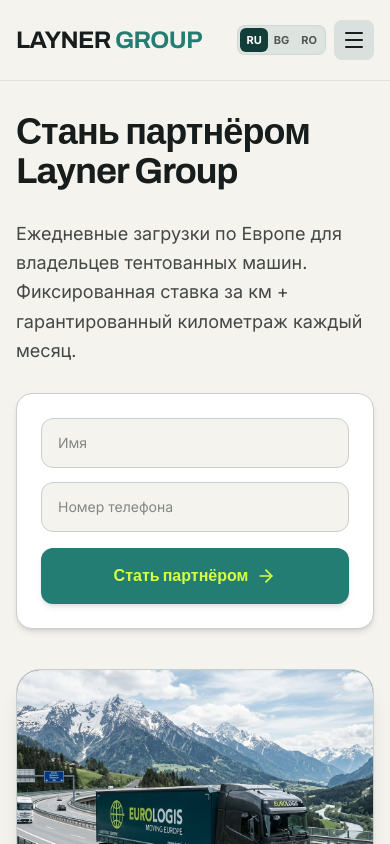
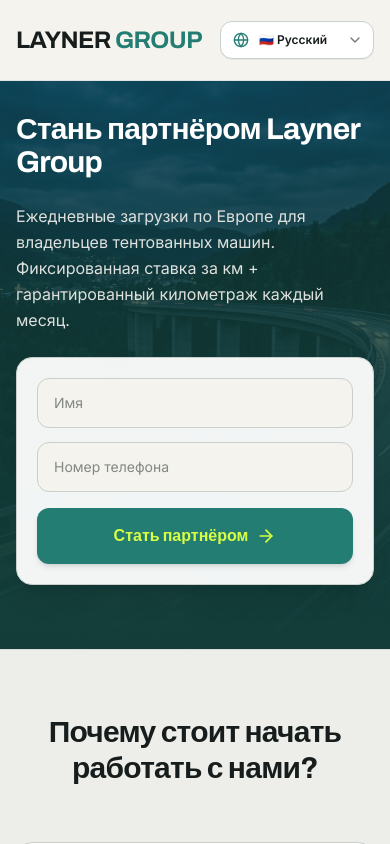
Before and after one commit to YuransiS/layner-group, a Next.js app: page / in a window 390 px wide. Shown: the top 844 px of the page. Built offline with nearby package versions, Linux system fonts and the light colour scheme; a web font is replaced by a local one.

Commit message:
feat(mobile): add 9:16 vertical hero background, replace language switcher with touch-friendly select dropdown, and remove hamburger menu

```diff
--- a/src/components/Header.tsx
+++ b/src/components/Header.tsx
@@ -1,27 +1,26 @@
 "use client";
 
-import React, { useState } from "react";
+import React from "react";
 import { useLanguage } from "@/context/LanguageContext";
 import { Language } from "@/data/translations";
-import { Menu, X, Globe } from "lucide-react";
+import { Globe, ChevronDown } from "lucide-react";
 
 export function Header() {
   const { lang, setLang, t } = useLanguage();
-  const [mobileMenuOpen, setMobileMenuOpen] = useState(false);
 
-  const languages: { code: Language; label: string; flag: string }[] = [
-    { code: "ru", label: "RU", flag: "🇷🇺" },
-    { code: "bg", label: "BG", flag: "🇧🇬" },
-    { code: "ro", label: "RO", flag: "🇷🇴" },
+  const languages: { code: Language; label: string; full: string }[] = [
+    { code: "ru", label: "RU", full: "🇷🇺 Русский" },
+    { code: "bg", label: "BG", full: "🇧🇬 Български" },
+    { code: "ro", label: "RO", full: "🇷🇴 Română" },
   ];
 
   return (
     <header className="sticky top-0 z-50 bg-[#F4F3EE]/95 backdrop-blur-md border-b border-[#C9CFCC]/40 transition-all">
       <div className="max-w-7xl mx-auto px-4 sm:px-6 lg:px-8">
         <div className="flex items-center justify-between h-20">
-          {/* Logo: только надпись Layner Group без иконки */}
+          {/* Logo text only */}
           <a href="#" className="flex items-center">
-            <span className="font-headline font-bold text-2xl tracking-tight text-[#161D1C]">
+            <span className="font-headline font-bold text-2xl sm:text-3xl tracking-tight text-[#161D1C]">
               LAYNER <span className="text-[#237D73]">GROUP</span>
             </span>
           </a>
@@ -60,118 +59,36 @@
             </a>
           </nav>
 
-          {/* Right Controls: Language Switcher & Quick CTA */}
-          <div className="hidden sm:flex items-center gap-4">
-            <div className="flex items-center bg-[#D9E0DD]/60 rounded-xl p-1 border border-[#C9CFCC]/60">
-              <Globe className="w-4 h-4 ml-2 mr-1 text-[#123D39]" />
-              {languages.map((l) => (
-                <button
-                  key={l.code}
-                  onClick={() => setLang(l.code)}
-                  className={`px-2.5 py-1 text-xs font-semibold rounded-lg transition-all flex items-center gap-1 cursor-pointer ${
-                    lang === l.code
-                      ? "bg-[#123D39] text-[#F4F3EE] shadow-xs"
-                      : "text-[#161D1C]/70 hover:text-[#161D1C] hover:bg-white/40"
-                  }`}
-                  aria-label={`Switch language to ${l.label}`}
-                >
-                  <span>{l.flag}</span>
-                  <span>{l.label}</span>
-                </button>
-              ))}
+          {/* Right Controls: Touch-Friendly Language Select & CTA */}
+          <div className="flex items-center gap-3">
+            {/* Выпадающий список языков с большим тач-таргетом */}
+            <div className="relative flex items-center bg-white border border-[#C9CFCC] rounded-xl shadow-2xs hover:border-[#237D73] transition-colors">
+              <Globe className="w-4 h-4 text-[#237D73] ml-3 pointer-events-none shrink-0" />
+              <select
+                value={lang}
+                onChange={(e) => setLang(e.target.value as Language)}
+                className="appearance-none bg-transparent pl-2.5 pr-8 py-2.5 sm:py-2 text-xs sm:text-sm font-semibold text-[#161D1C] focus:outline-none cursor-pointer"
+                aria-label="Select language"
+              >
+                {languages.map((l) => (
+                  <option key={l.code} value={l.code} className="py-2 text-sm">
+                    {l.full}
+                  </option>
+                ))}
+              </select>
+              <ChevronDown className="w-4 h-4 text-[#161D1C]/60 absolute right-2.5 pointer-events-none" />
             </div>
 
+            {/* Desktop Quick CTA */}
             <a
               href="#apply"
-              className="inline-flex items-center gap-2 px-5 py-2.5 rounded-xl font-headline font-semibold text-sm bg-[#123D39] text-[#D9FF43] hover:bg-[#237D73] transition-all shadow-sm hover:shadow"
+              className="hidden sm:inline-flex items-center px-5 py-2.5 rounded-xl font-headline font-semibold text-sm bg-[#123D39] text-[#D9FF43] hover:bg-[#237D73] transition-all shadow-sm hover:shadow"
             >
               <span>{t.nav.ctaButton}</span>
             </a>
           </div>
-
-          {/* Mobile menu trigger */}
-          <div className="flex sm:hidden items-center gap-2">
-            <div className="flex items-center bg-[#D9E0DD]/80 rounded-lg p-0.5 border border-[#C9CFCC]/60">
-              {languages.map((l) => (
-                <button
-                  key={l.code}
-                  onClick={() => setLang(l.code)}
-                  className={`px-1.5 py-1 text-[11px] font-bold rounded-md ${
-                    lang === l.code
-                      ? "bg-[#123D39] text-white"
-                      : "text-[#161D1C]/70"
-                  }`}
-                >
-                  {l.label}
-                </button>
-              ))}
-            </div>
-
-            <button
-              onClick={() => setMobileMenuOpen(!mobileMenuOpen)}
-              className="p-2 rounded-lg bg-[#D9E0DD] text-[#161D1C] focus:outline-none"
-              aria-label="Toggle navigation menu"
-            >
-              {mobileMenuOpen ? (
-                <X className="w-6 h-6" />
-              ) : (
-                <Menu className="w-6 h-6" />
-              )}
-            </button>
-          </div>
         </div>
       </div>
-
-      {/* Mobile Drawer */}
-      {mobileMenuOpen && (
-        <div className="sm:hidden bg-[#F4F3EE] border-b border-[#C9CFCC] px-4 pt-3 pb-6 space-y-3">
-          <nav className="flex flex-col space-y-2.5 text-base font-medium text-[#161D1C]">
-            <a
-              href="#why-us"
-              onClick={() => setMobileMenuOpen(false)}
-              className="px-3 py-2 rounded-lg hover:bg-[#D9E0DD]"
-            >
-              {t.nav.whyUs}
-            </a>
-            <a
-              href="#about"
-              onClick={() => setMobileMenuOpen(false)}
-              className="px-3 py-2 rounded-lg hover:bg-[#D9E0DD]"
-            >
-              {t.nav.about}
-            </a>
-            <a
-              href="#target"
-              onClick={() => setMobileMenuOpen(false)}
-              className="px-3 py-2 rounded-lg hover:bg-[#D9E0DD]"
-            >
-              {t.nav.whoWeLookFor}
-            </a>
-            <a
-              href="#steps"
-              onClick={() => setMobileMenuOpen(false)}
-              className="px-3 py-2 rounded-lg hover:bg-[#D9E0DD]"
-            >
-              {t.nav.howToStart}
-            </a>
-            <a
-              href="#faq"
-              onClick={() => setMobileMenuOpen(false)}
-              className="px-3 py-2 rounded-lg hover:bg-[#D9E0DD]"
-            >
-              {t.nav.faq}
-            </a>
-          </nav>
-
-          <a
-            href="#apply"
-            onClick={() => setMobileMenuOpen(false)}
-            className="w-full text-center block py-3 rounded-xl font-headline font-semibold text-base bg-[#123D39] text-[#D9FF43]"
-          >
-            {t.nav.ctaButton}
-          </a>
-        </div>
-      )}
     </header>
   );
 }
--- a/src/components/HeroSection.tsx
+++ b/src/components/HeroSection.tsx
@@ -52,21 +52,35 @@
   };
 
   return (
-    <section className="relative overflow-hidden pt-8 pb-16 lg:pt-16 lg:pb-24">
-      <div className="max-w-7xl mx-auto px-4 sm:px-6 lg:px-8">
+    <section className="relative overflow-hidden pt-8 pb-16 sm:py-16 lg:py-20">
+      {/* 9:16 Фоновое изображение для мобильной версии на всю Hero-секцию */}
+      <div className="lg:hidden absolute inset-0 z-0">
+        <Image
+          src="/images/hero-truck-mobile.jpg"
+          alt="Layner Group curtain-side truck"
+          fill
+          priority
+          className="object-cover object-top"
+          sizes="100vw"
+        />
+        {/* Премиальный градиентный оверлей для идеальной читаемости текста и формы */}
+        <div className="absolute inset-0 bg-linear-to-b from-[#123D39]/70 via-[#123D39]/85 to-[#123D39]" />
+      </div>
+
+      <div className="max-w-7xl mx-auto px-4 sm:px-6 lg:px-8 relative z-10">
         <div className="grid grid-cols-1 lg:grid-cols-12 gap-10 lg:gap-12 items-center">
-          {/* Left Column: Heading, Subtitle & Form strictly from ТЗ */}
-          <div className="lg:col-span-7 space-y-7">
-            <h1 className="font-headline font-bold text-4xl sm:text-5xl lg:text-6xl text-[#161D1C] leading-[1.08] tracking-tight">
+          {/* Левая колонка: Заголовок, подзаголовок и форма */}
+          <div className="lg:col-span-7 space-y-6 sm:space-y-7">
+            <h1 className="font-headline font-bold text-3xl sm:text-5xl lg:text-6xl text-white lg:text-[#161D1C] leading-[1.1] tracking-tight">
               {t.hero.title}
             </h1>
 
-            <p className="font-body text-lg sm:text-xl text-[#161D1C]/80 leading-relaxed max-w-2xl">
+            <p className="font-body text-base sm:text-lg lg:text-xl text-[#F4F3EE]/90 lg:text-[#161D1C]/80 leading-relaxed max-w-2xl">
               {t.hero.subtitle}
             </p>
 
-            {/* Quick Hero Lead Form */}
-            <div className="p-6 sm:p-7 rounded-2xl bg-white border border-[#C9CFCC] shadow-md max-w-xl">
+            {/* Быстрая форма захвата */}
+            <div className="p-5 sm:p-7 rounded-2xl bg-white/95 lg:bg-white backdrop-blur-md border border-[#C9CFCC] shadow-xl max-w-xl">
               {submitted ? (
                 <div className="flex items-start gap-4 p-4 rounded-xl bg-[#237D73]/10 border border-[#237D73]/30">
                   <CheckCircle2 className="w-7 h-7 text-[#237D73] shrink-0 mt-0.5" />
@@ -86,7 +100,7 @@
                         value={name}
                         onChange={(e) => setName(e.target.value)}
                         placeholder={t.hero.namePlaceholder}
-                        className="w-full px-4 py-3.5 rounded-xl bg-[#F4F3EE] border border-[#C9CFCC] text-[#161D1C] placeholder-[#161D1C]/50 text-sm focus:outline-none focus:ring-2 focus:ring-[#237D73] focus:border-transparent transition-all"
+                        className="w-full px-4 py-3.5 rounded-xl bg-[#F4F3EE] border border-[#C9CFCC] text-[#161D1C] placeholder-[#161D1C]/50 text-sm focus:outline-none focus:ring-2 focus:ring-[#237D73] transition-all"
                       />
                     </div>
                     <div>
@@ -117,7 +131,7 @@
                   <button
                     type="submit"
                     disabled={isSubmitting}
-                    className="w-full py-4 px-6 rounded-xl font-headline font-bold text-base bg-[#237D73] hover:bg-[#123D39] text-[#D9FF43] transition-all flex items-center justify-center gap-2 shadow-md cursor-pointer disabled:opacity-70"
+                    className="w-full py-4 px-6 rounded-xl font-headline font-bold text-base bg-[#237D73] hover:bg-[#123D39] text-[#D9FF43] transition-all flex items-center justify-center gap-2 shadow-md cursor-pointer disabled:opacity-70 active:scale-[0.99]"
                   >
                     <span>
                       {isSubmitting ? t.hero.loading : t.hero.ctaButton}
@@ -129,8 +143,8 @@
             </div>
           </div>
 
-          {/* Right Column: Clean Thematic Truck Visual */}
-          <div className="lg:col-span-5 relative">
+          {/* Правая колонка: Десктопное тематическое изображение (скрыто на мобилке, так как на мобилке используется 9:16 фон) */}
+          <div className="hidden lg:block lg:col-span-5 relative">
             <div className="relative rounded-3xl overflow-hidden border border-[#C9CFCC] shadow-xl">
               <div className="relative aspect-4/3 sm:aspect-16/11 w-full bg-[#123D39]">
                 <Image
@@ -139,7 +153,7 @@
                   fill
                   priority
                   className="object-cover"
-                  sizes="(max-width: 768px) 100vw, 50vw"
+                  sizes="50vw"
                 />
               </div>
             </div>
```
Also changed, not shown: public/images/hero-truck-mobile.jpg (added).
